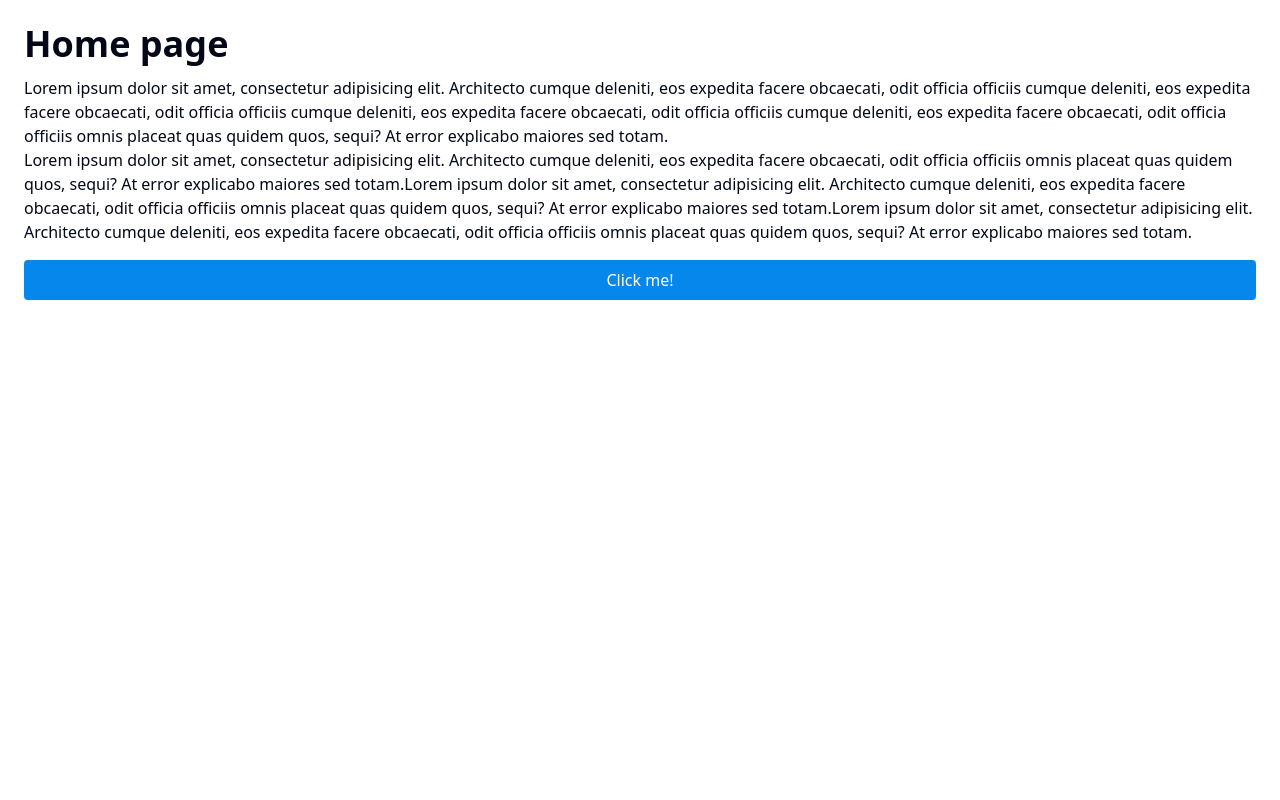
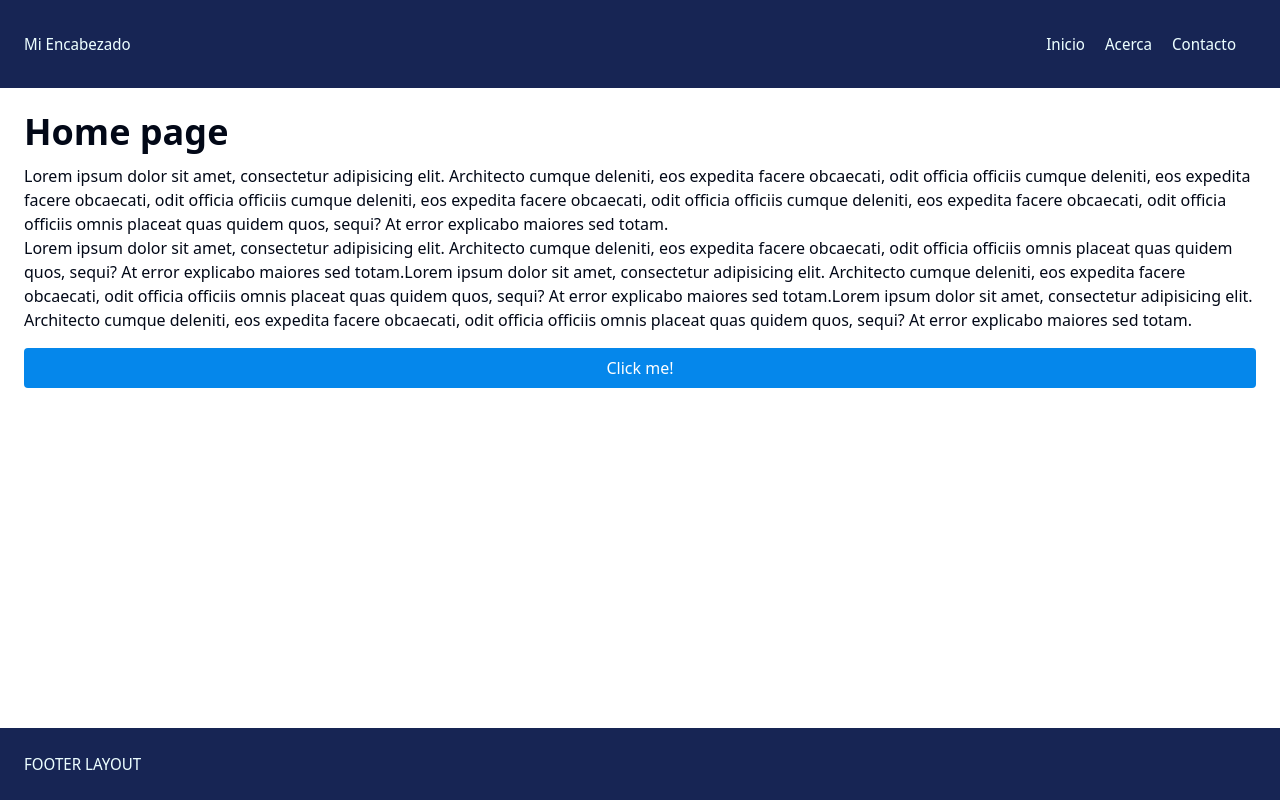
Before and after one commit to AgenciaServitec/servicont, a Next.js app: page / in a window 1280 px wide. Built offline with nearby package versions, Linux system fonts and the light colour scheme.

Commit message:
Update files structure

```diff
--- /dev/null
+++ b/app/components/index.ts
@@ -0,0 +1,2 @@
+export * from "./layout";
+export * from "./ui";
--- /dev/null
+++ b/app/components/layout/FooterLayout.tsx
@@ -0,0 +1,9 @@
+import React from "react";
+
+export const FooterLayout = (): React.ReactNode => {
+  return (
+    <div className="bg-blue-950 text-cyan-50 p-6">
+      <h2>FOOTER LAYOUT</h2>
+    </div>
+  );
+};
--- /dev/null
+++ b/app/components/layout/HeaderLayout.tsx
@@ -0,0 +1,24 @@
+import React from "react";
+
+export const HeaderLayout = (): React.ReactNode => {
+  return (
+    <header className="bg-background p-6 w-f bg-blue-950 text-cyan-50 flex justify-between align-center">
+      <div className="logo grid place-items-center">
+        <h1>Mi Encabezado</h1>
+      </div>
+      <nav className="w-auto justify-between items-center px-5 py-2">
+        <ul className="w-full flex justify-center gap-5">
+          <li>
+            <a href="/public">Inicio</a>
+          </li>
+          <li>
+            <a href="/about">Acerca</a>
+          </li>
+          <li>
+            <a href="/contact">Contacto</a>
+          </li>
+        </ul>
+      </nav>
+    </header>
+  );
+};
--- /dev/null
+++ b/app/components/layout/index.ts
@@ -0,0 +1,2 @@
+export * from "./HeaderLayout";
+export * from "./FooterLayout";
--- a/app/layout.tsx
+++ b/app/layout.tsx
@@ -1,6 +1,8 @@
 import type { Metadata } from "next";
 import { Noto_Sans_Display } from "next/font/google";
 import "./globals.css";
+import React from "react";
+import { FooterLayout, HeaderLayout } from "@/app/components";
 
 const noto = Noto_Sans_Display({ subsets: ["latin"] });
 
@@ -11,12 +13,16 @@ export const metadata: Metadata = {
 
 export default function RootLayout({
   children,
-}: Readonly<{
+}: {
   children: React.ReactNode;
-}>) {
+}) {
   return (
     <html lang="en">
-      <body className={noto.className}>{children}</body>
+      <body className={noto.className}>
+        <HeaderLayout />
+        <div className="content min-h-[80svh]">{children}</div>
+        <FooterLayout />
+      </body>
     </html>
   );
 }
--- a/app/page.tsx
+++ b/app/page.tsx
@@ -1,4 +1,4 @@
-import { Button } from "@/components/ui/button";
+import { Button } from "@/app/components/ui/button";
 
 export default function Home() {
   return (
--- a/components/index.ts
+++ /dev/null
@@ -1 +0,0 @@
-export * from "./ui";
--- a/package.json
+++ b/package.json
@@ -13,7 +13,7 @@
     "class-variance-authority": "^0.7.0",
     "clsx": "^2.1.1",
     "lucide-react": "^0.460.0",
-    "next": "14.2.10",
+    "next": "^15.1.0",
     "react": "^18",
     "react-dom": "^18",
     "tailwind-merge": "^2.5.4",
```
Also changed, not shown: tsconfig.json (+18 -5 lines), app/components/ui/button.tsx (renamed from components/ui/button.tsx), app/components/ui/index.ts (renamed from components/ui/index.ts), 1 other file (tests, documents, lock files or other folders).
